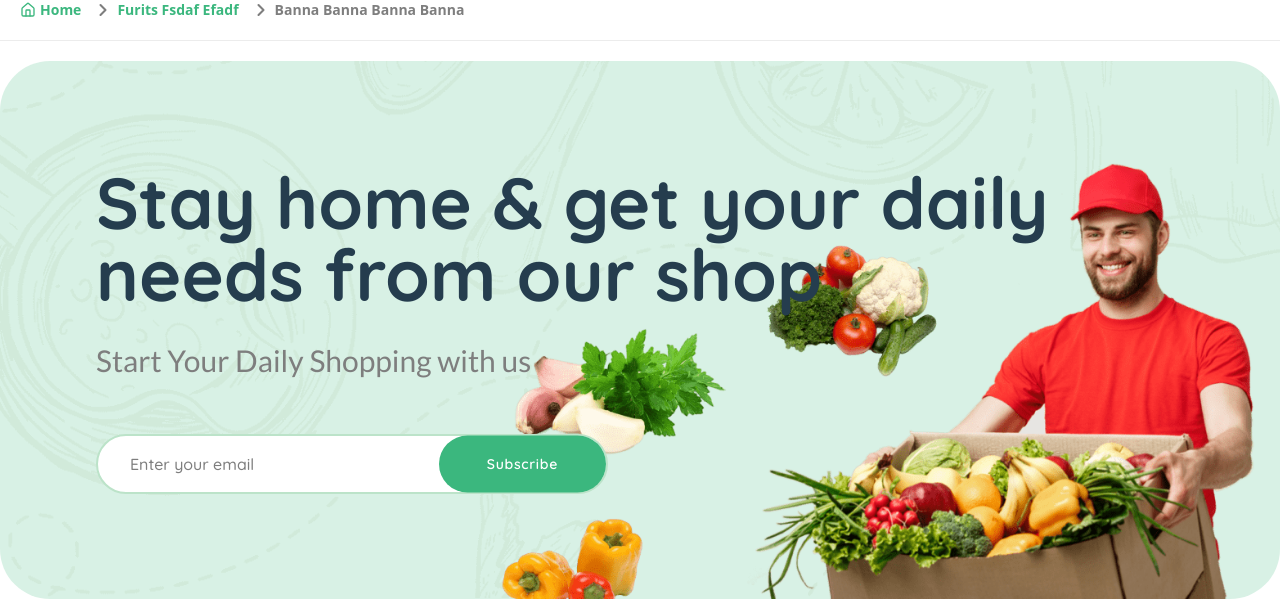
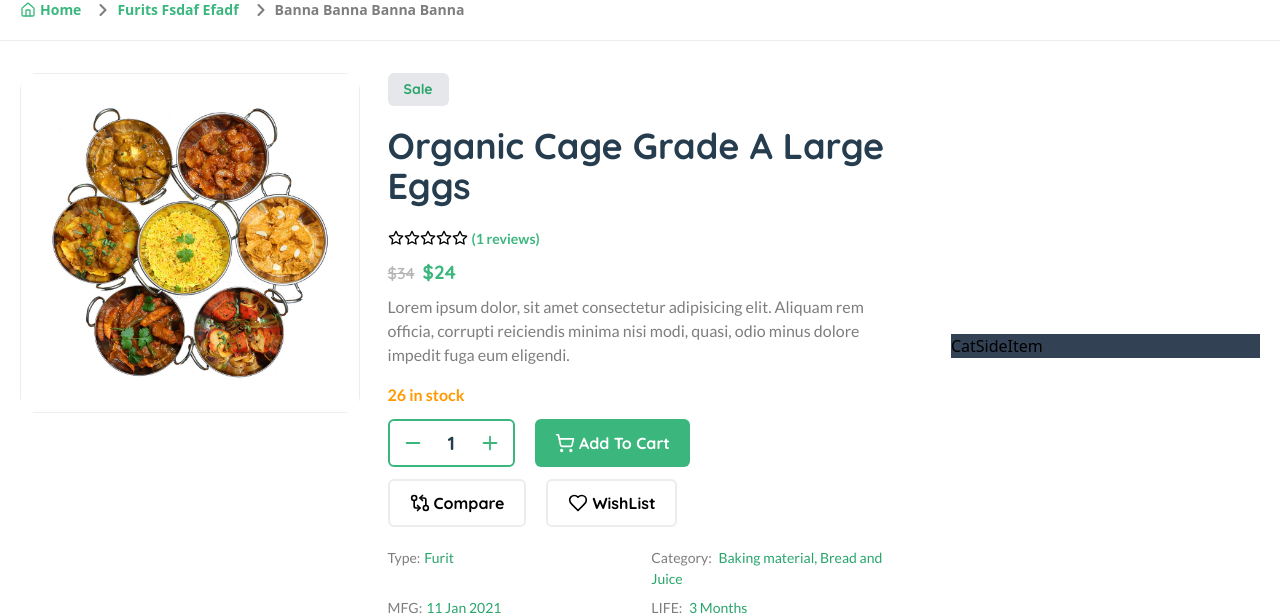
Before and after one commit to Emoncr/KenaKata_client, a Next.js app: page /product/1/1 in a window 1280 px wide. Shown: the part 336-952 px from the top of the page. Built offline with nearby package versions, Linux system fonts and the light colour scheme.

Commit message:
product details copmlete

```diff
--- a/src/app/globals.css
+++ b/src/app/globals.css
@@ -61,6 +61,9 @@
 .container {
   @apply max-w-[1620px] mx-auto px-5;
 }
+.pd_page_container {
+  @apply max-w-[1420px] mx-auto px-5;
+}
 
 .bannderBG {
   background: url("/images/slider-1-min.png");
--- a/src/app/page.jsx
+++ b/src/app/page.jsx
@@ -1,8 +1,5 @@
-import Amenities from "@/components/GlobalComponents/Amenities";
-import SiteFooter from "@/components/GlobalComponents/SiteFooter";
 import Banner from "@/components/Home/Banner";
 import BestSale from "@/components/Home/BestSale";
-import BottomBanner from "@/components/Home/BottomBanner";
 import FeatureCat from "@/components/Home/FeatureCat";
 import FeaturePd from "@/components/Home/FeaturePd";
 import PopularPd from "@/components/Home/PopularPd";
@@ -19,8 +16,6 @@ export default function Home() {
         <PopularPd />
         <BestSale />
         <TopProducts />
-        <BottomBanner />
-        <Amenities />
       </MainLayout>
     </>
   );
--- a/src/app/product/[productCat]/[productId]/page.jsx
+++ b/src/app/product/[productCat]/[productId]/page.jsx
@@ -1,5 +1,7 @@
 import BreadCrumb from '@/components/GlobalComponents/BreadCrumb'
 import MainLayout from '@/components/Layouts/MainLayout'
+import CatSideItem from '@/components/Pd page components/CatSideItem'
+import ProductDetails from '@/components/Pd page components/ProductDetails'
 import React from 'react'
 
 const ProductPage = () => {
@@ -7,6 +9,18 @@ const ProductPage = () => {
     <>
       <MainLayout>
         <BreadCrumb />
+
+        <section className='py-5 lg:py-8'>
+          <div className="pd_page_container grid grid-cols-1 lg:grid-cols-11 items-center gap-x-10 gap-y-7">
+            {/* Product Details Component */}
+            <div className='col-span-1 lg:col-span-8'>
+              <ProductDetails />
+            </div>
+            <div className='col-span-1 lg:col-span-3'>
+              <CatSideItem />
+            </div>
+          </div>
+        </section>
       </MainLayout>
     </>
   )
--- /dev/null
+++ b/src/components/Pd page components/CatSideItem.jsx
@@ -0,0 +1,9 @@
+import React from 'react'
+
+const CatSideItem = () => {
+    return (
+        <div className='bg-slate-700'>CatSideItem</div>
+    )
+}
+
+export default CatSideItem
--- a/src/components/Pd page components/ProductDetails.jsx
+++ b/src/components/Pd page components/ProductDetails.jsx
@@ -1,8 +1,88 @@
 import React from 'react'
+import { Star, Plus, Minus, ShoppingCart, Heart, GitCompareArrows } from "lucide-react"
+import Link from "next/link"
+
 
 const ProductDetails = () => {
     return (
-        <div>ProductDetails</div>
+        <div className='grid grid-cols-1 md:grid-cols-5 items-start gap-x-7 gap-y-4'>
+            <div className='col-span-1 md:col-span-2'>
+                <div className='bg-white rounded-2xl border border-solid border-border md:max-w-[420px]'>
+                    <img className='w-full max-w-[420px]' src="/dummy/product-20-4-min.jpg" alt="product image" />
+                </div>
+            </div>
+            <div className='col-span-1 md:col-span-3'>
+                <div>
+                    <p className='inline-block px-4 py-1.5 font-quicksand font-bold text-sm text-skin-brandDark bg-gray-200 rounded-md'>Sale</p>
+                </div>
+                <div className='mt-2 md:mt-5 '>
+                    <h1 className='font-quicksand font-bold text-2xl md:text-xl lg:text-4xl text-skin-heading'>Organic Cage Grade A Large  Eggs</h1>
+                    <div className="rating-box  mt-5">
+                        <div className='flex items-center justify-start gap-0'>
+                            <Star size={16} />
+                            <Star size={16} />
+                            <Star size={16} />
+                            <Star size={16} />
+                            <Star size={16} />
+                            <div>
+                                <Link href={"/"} className='font-lato font-semibold text-sm ml-1 text-skin-brand hover:text-skin-brandDark'>(1 reviews)</Link>
+                            </div>
+                        </div>
+                    </div>
+                    <div className='mt-2'>
+                        <div>
+                            <p className='font-quicksand font-semibold text-lg sm:text-xl'>
+                                <span className='text-skin-muted text-sm sm:text-base' ><strike>$34</strike></span>
+                                <span className='text-skin-brand ml-2 font-bold'>$24</span>
+                            </p>
+                            <p className='mt-2 font-lato font-normal text-skin-text text-sm sm:text-base '>Lorem ipsum dolor, sit amet consectetur adipisicing elit. Aliquam rem officia, corrupti reiciendis minima nisi modi, quasi, odio minus dolore impedit fuga eum eligendi.</p>
+
+                            <p className='font-lato font-semibold text-base text-skin-warning mt-4'>26 in stock</p>
+                        </div>
+                        <div className='mt-3 flex items-center justify-start gap-2 sm:gap-4 lg:gap-5 '>
+                            <div className='inline-flex items-center justify-between p-3 py-2 gap-3 sm:gap-6 border-2 border-solid border-skin-brand rounded-md'>
+                                <button className='text-skin-brand hover:text-skin-brandDark duration-200'>
+                                    <Minus size={22} strokeWidth={2} />
+                                </button>
+                                <p className='font-quicksand font-bold text-base sm:text-xl text-skin-heading'>1</p>
+                                <button className='text-skin-brand hover:text-skin-brandDark duration-200 '>
+                                    <Plus size={22} strokeWidth={2} />
+                                </button>
+                            </div>
+                            <div>
+                                <button className='py-3 px-5 font-quicksand font-bold text-white bg-skin-brand hover:bg-skin-brandDark duration-300 flex items-center justify-center gap-1 rounded-md text-sm sm:text-base'>
+                                    <ShoppingCart size={20} />
+                                    Add To Cart
+                                </button>
+                            </div>
+                        </div>
+                        <div className='mt-3 flex items-center justify-start gap-2 sm:gap-4 lg:gap-5 '>
+                            <div>
+                                <button className='py-2.5 border-2 border-border px-5 font-quicksand font-bold text-heading hover:text-white bg-transparent hover:bg-skin-brand duration-200 flex items-center justify-center gap-1 rounded-md text-sm sm:text-base'>
+                                    <GitCompareArrows size={20} />
+                                    Compare
+                                </button>
+                            </div>
+                            <div>
+                                <button className='py-2.5 border-2 border-border px-5 font-quicksand font-bold text-heading hover:text-white bg-transparent hover:bg-skin-brand duration-200 flex items-center justify-center gap-1 rounded-md text-sm sm:text-base'>
+                                    <Heart size={20} />
+                                    WishList
+                                </button>
+                            </div>
+                        </div>
+                        <div className='mt-5'>
+                            <ul className='grid items-start grid-cols-1 md:grid-cols-2 gap-x-1 gap-y-2'>
+                                <li className='text-sm  text-skin-brandDark font-medium font-lato'><span className='text-skin-text mr-1'>Type:</span>Furit</li>
+                                <li className='text-sm  text-skin-brandDark font-medium font-lato'><span className='text-skin-text mr-1'>Category:</span> Baking material, Bread and Juice</li>
+                                <li className='text-sm  text-skin-brandDark font-medium font-lato'><span className='text-skin-text mr-1'>MFG:</span>11 Jan 2021</li>
+                                <li className='text-sm  text-skin-brandDark font-medium font-lato'><span className='text-skin-text mr-1'>LIFE:</span> 3 Months</li>
+                            </ul>
+                        </div>
+                    </div>
+
+                </div>
+            </div>
+        </div>
     )
 }
 
```
Also changed, not shown: public/dummy/product-20-4-min.jpg (added).
